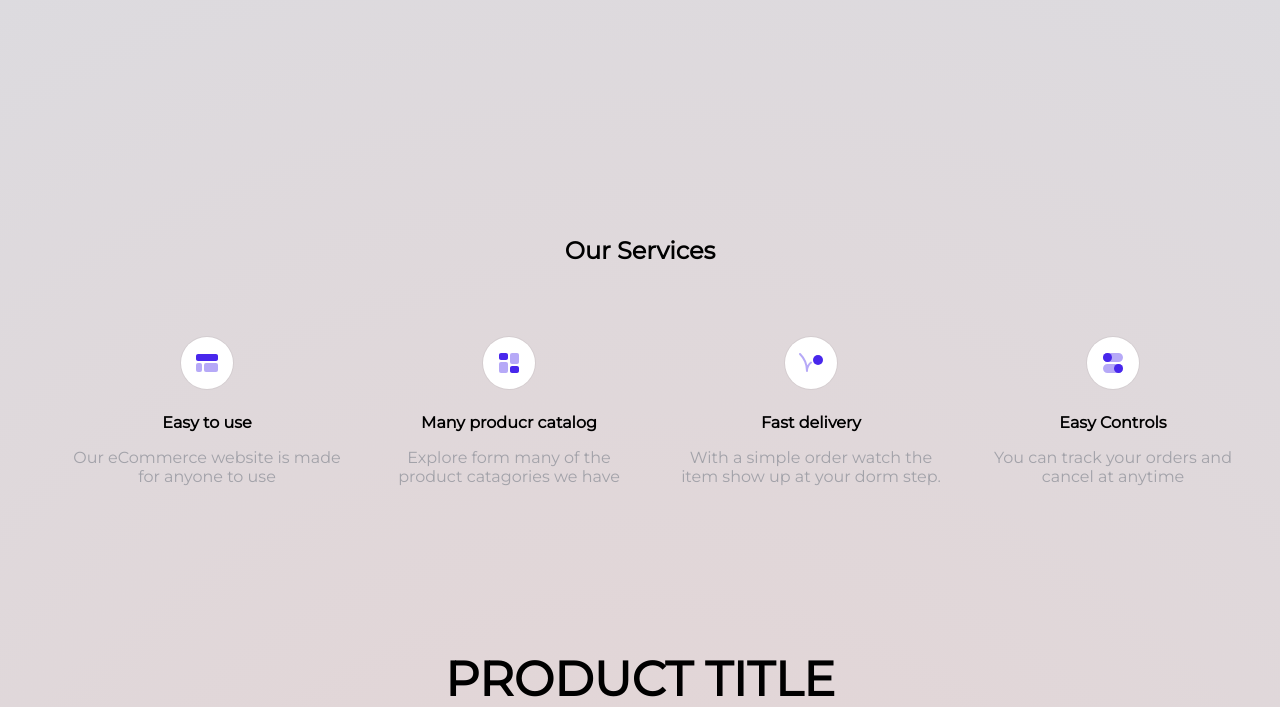
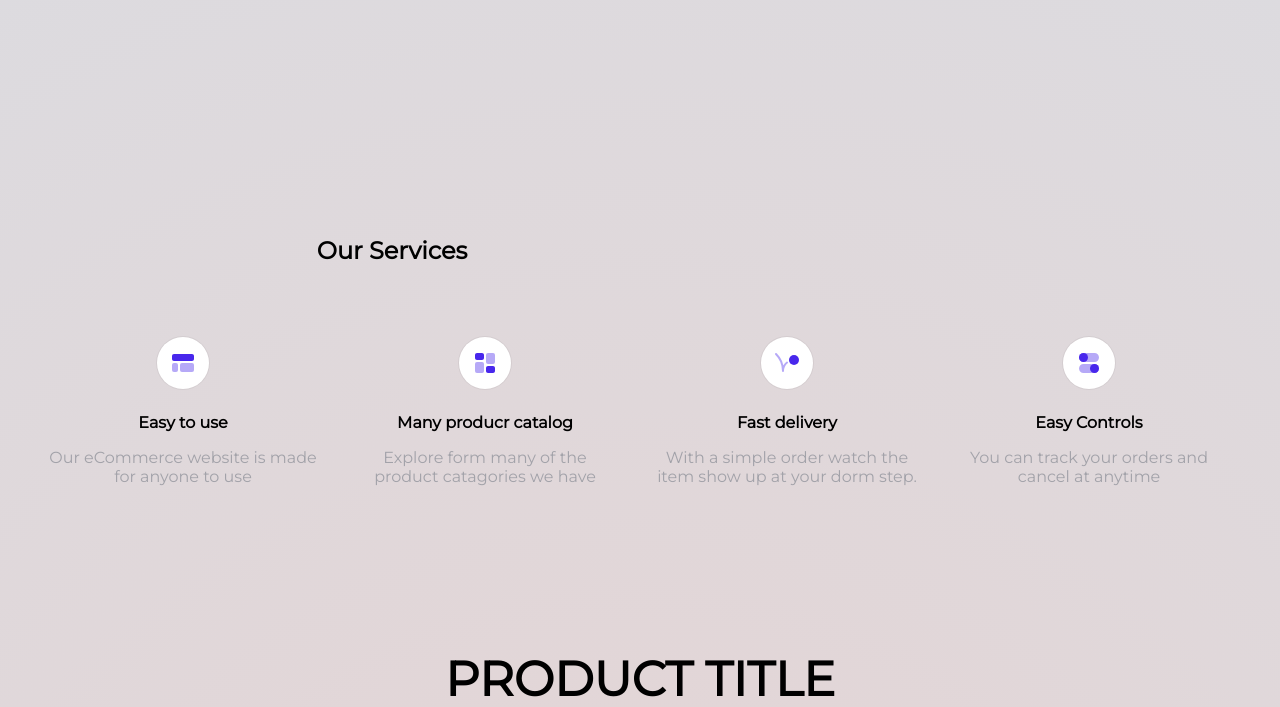
Before and after one commit to binyamfeyissa/aastumarket.github.io, a PHP site: page /App/views/index.html in a window 1280 px wide. Shown: the part 603-1310 px from the top of the page. Run offline with PHP 8.4, Linux system fonts and the light colour scheme.

Commit message:
Update style.css

```diff
--- a/Resources/css/style.css
+++ b/Resources/css/style.css
@@ -782,8 +782,6 @@ Utilities
 
 .cd-container {
   width: calc(100% - 3rem);
-  margin-left: auto;
-  margin-right: auto;
 }
 
 .cd-max-width-sm {
```
